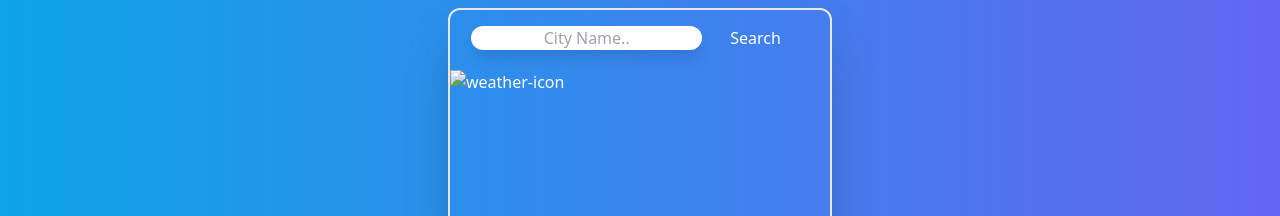
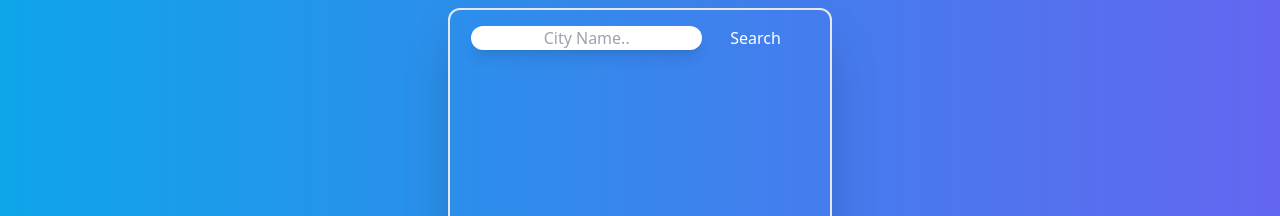
Before and after one commit to MihirTayde/Weather-App, a plain HTML site: page index.html in a window 1280 px wide. Shown: the part 152-368 px from the top of the page. Drawn offline with Linux system fonts and the light colour scheme.

Commit message:
Update index.html

```diff
--- a/index.html
+++ b/index.html
@@ -28,7 +28,7 @@
 
         <div class="h-24 mt-4">
             <div class="bg-white text-white flex">
-                <img src="" id="weather_img" alt="weather-icon" class="h-24 w-24">
+<!--                 <img src="" id="weather_img" alt="weather-icon" class="h-24 w-24"> -->
                 <div>
                     <pre id="temp" class="mt-5">
                         <sup></sup></pre>
```
